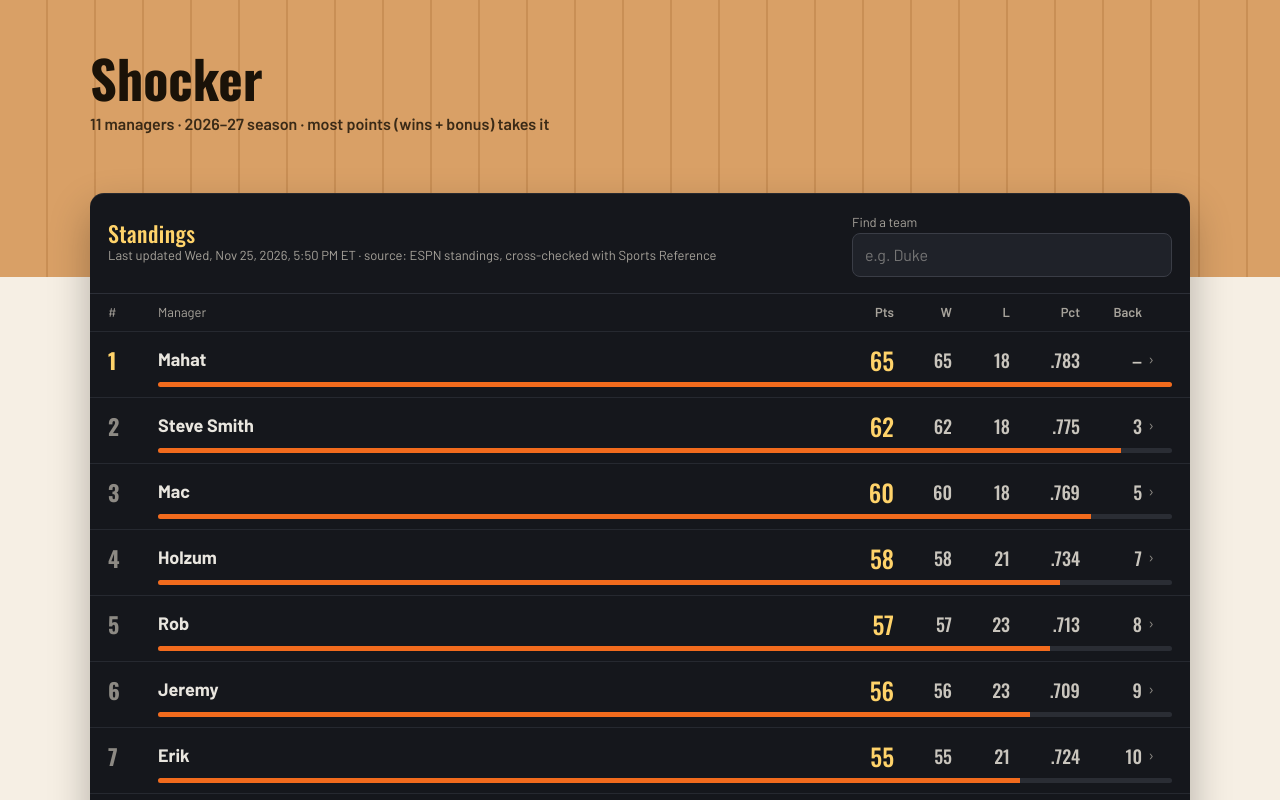
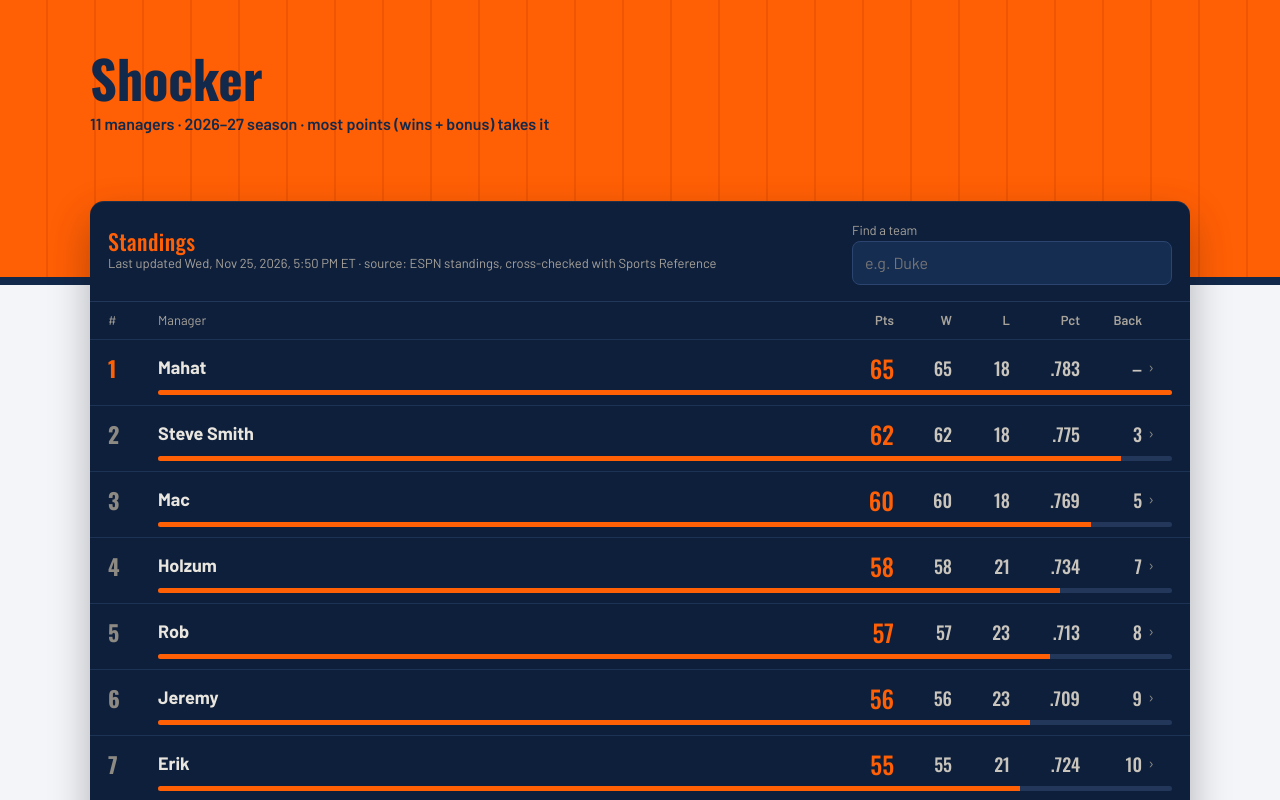
Before and after one commit to jkampy/shocker, a plain HTML site: page index.html in a window 1280 px wide. Shown: the top 800 px of the page. Drawn offline with nearby package versions, Linux system fonts and the light colour scheme.

Commit message:
Switch site to Illinois orange and blue colors
Co-Authored-By: Claude Opus 5.5 <noreply@anthropic.com>
Claude-Session: https://claude.ai/code/session_015ei2HW9kuop5JfsVosfNSS

```diff
--- a/index.html
+++ b/index.html
@@ -13,31 +13,31 @@
    COLOUR and TYPE: maple #d9a066 floor, scoreboard ink #15171c, ball orange #f26b1d accent; Oswald numbers, Barlow text
    LAYOUT: modest title, standings board first, rosters expand inline, commissioner tools below */
 :root{color-scheme:light dark;
---bg:light-dark(#f6efe4,#121317);--ink:light-dark(#1a1b20,#f1ece4);--mute:light-dark(#5e5a52,#a9a49b);
---floor:light-dark(#d9a066,#6b4a2c);--floor2:light-dark(#c98f55,#5c3f25);
---board:#15171c;--board2:#1f2229;--lit:#ffd36a;--orange:#f26b1d;--line:light-dark(#e3d8c7,#2a2c33);--card:light-dark(#fffaf2,#1a1c21)}
+--bg:light-dark(#f3f5f9,#0a1322);--ink:light-dark(#13294B,#eef2f8);--mute:light-dark(#4e5d75,#9fb0c8);
+--floor:#FF5F05;--floor2:#f05503;
+--board:#0e1f3b;--board2:#162d52;--lit:#FF5F05;--orange:#FF5F05;--line:light-dark(#dde3ec,#22375a);--card:light-dark(#ffffff,#10203a)}
 :root[data-theme=light]{color-scheme:light}:root[data-theme=dark]{color-scheme:dark}
 *{box-sizing:border-box;min-width:0}
 body{margin:0;background:var(--bg);color:var(--ink);font:16px/1.55 Barlow,system-ui,sans-serif;overflow-x:clip}
 .band{padding:clamp(24px,4vw,56px) max(5vw,16px)}
 .wrap{max-width:1100px;margin:0 auto}
 header.band{background:repeating-linear-gradient(90deg,var(--floor) 0 46px,var(--floor2) 46px 48px);padding-bottom:clamp(116px,12vw,140px);position:relative}
-header.band::after{content:"";position:absolute;left:50%;bottom:-1px;width:min(520px,80vw);height:60px;transform:translateX(-50%);border:3px solid rgba(255,255,255,.55);border-bottom:0;border-radius:260px 260px 0 0}
-h1{font:700 clamp(32px,6vw,52px)/1.05 Oswald,sans-serif;margin:0;color:#1a1208;text-wrap:balance}
-.sub{margin:6px 0 0;color:#3a2a17;font-weight:600}
-:root[data-theme=dark] h1,:root[data-theme=dark] .sub{color:#fff3e2}
-@media (prefers-color-scheme:dark){:root:not([data-theme=light]) h1,:root:not([data-theme=light]) .sub{color:#fff3e2}}
+header.band{border-bottom:8px solid #13294B}header.band::after{content:"";position:absolute;left:50%;bottom:-1px;width:min(520px,80vw);height:60px;transform:translateX(-50%);border:3px solid rgba(255,255,255,.6);border-bottom:0;border-radius:260px 260px 0 0}
+h1{font:700 clamp(32px,6vw,52px)/1.05 Oswald,sans-serif;margin:0;color:#13294B;text-wrap:balance}
+.sub{margin:6px 0 0;color:#13294B;font-weight:600}
+:root[data-theme=dark] h1,:root[data-theme=dark] .sub{color:#13294B}
+@media (prefers-color-scheme:dark){:root:not([data-theme=light]) h1,:root:not([data-theme=light]) .sub{color:#13294B}}
 main.band{padding-top:0}
 .board{background:var(--board);color:#e9e6df;border-radius:14px;margin-top:-84px;position:relative;box-shadow:0 18px 40px rgba(0,0,0,.28),inset 0 1px 0 rgba(255,255,255,.08);overflow:hidden}
-.board-top{display:flex;flex-wrap:wrap;gap:10px 16px;align-items:center;justify-content:space-between;padding:16px 18px;border-bottom:1px solid #2c2f37}
+.board-top{display:flex;flex-wrap:wrap;gap:10px 16px;align-items:center;justify-content:space-between;padding:16px 18px;border-bottom:1px solid #22375a}
 .board-top h2{font:500 22px/1.1 Oswald,sans-serif;margin:0;color:var(--lit);letter-spacing:.02em}
 .note{font-size:13px;color:#a7a39b}
 .search{flex:1 1 220px;max-width:320px}
 input,button{font:inherit;font-size:16px}
-input[type=search],input[type=text],input[type=number]{width:100%;min-height:44px;padding:8px 12px;border-radius:8px;border:1px solid #3a3d46;background:var(--board2);color:#f1ece4}
+input[type=search],input[type=text],input[type=number]{width:100%;min-height:44px;padding:8px 12px;border-radius:8px;border:1px solid #2b4570;background:var(--board2);color:#f1ece4}
 input:focus-visible,button:focus-visible,.row:focus-visible{outline:3px solid var(--orange);outline-offset:2px}
-.row{display:grid;grid-template-columns:44px minmax(0,1fr) 64px 52px 52px 64px 56px 24px;align-items:center;gap:6px;padding:10px 18px;border-bottom:1px solid #262930;cursor:pointer;width:100%;background:none;border-left:0;border-right:0;border-top:0;color:inherit;text-align:left;min-height:56px}
-.row:hover{background:#1c1f25}
+.row{display:grid;grid-template-columns:44px minmax(0,1fr) 64px 52px 52px 64px 56px 24px;align-items:center;gap:6px;padding:10px 18px;border-bottom:1px solid #1d3355;cursor:pointer;width:100%;background:none;border-left:0;border-right:0;border-top:0;color:inherit;text-align:left;min-height:56px}
+.row:hover{background:#142a4d}
 .head{cursor:default;min-height:0;font-size:13px;color:#a7a39b;padding-block:8px}.head:hover{background:none}
 .rk{font:700 22px Oswald,sans-serif;color:#8d8a84}
 .r1 .rk{color:var(--lit)}
@@ -47,7 +47,7 @@ input:focus-visible,button:focus-visible,.row:focus-visible{outline:3px solid va
 .head .num{font:600 13px Barlow,sans-serif;color:#a7a39b}
 .chev{color:#8d8a84;transition:transform .2s}
 .row[aria-expanded=true] .chev{transform:rotate(90deg)}
-.bar{grid-column:2/-1;height:5px;border-radius:3px;background:#2a2d34;overflow:hidden;margin-top:-2px}
+.bar{grid-column:2/-1;height:5px;border-radius:3px;background:#22375a;overflow:hidden;margin-top:-2px}
 .bar i{display:block;height:100%;background:var(--orange)}
 .roster{background:var(--card);color:var(--ink);padding:14px 18px 18px;border-bottom:1px solid #262930}
 .roster table{width:100%;border-collapse:collapse}
```
